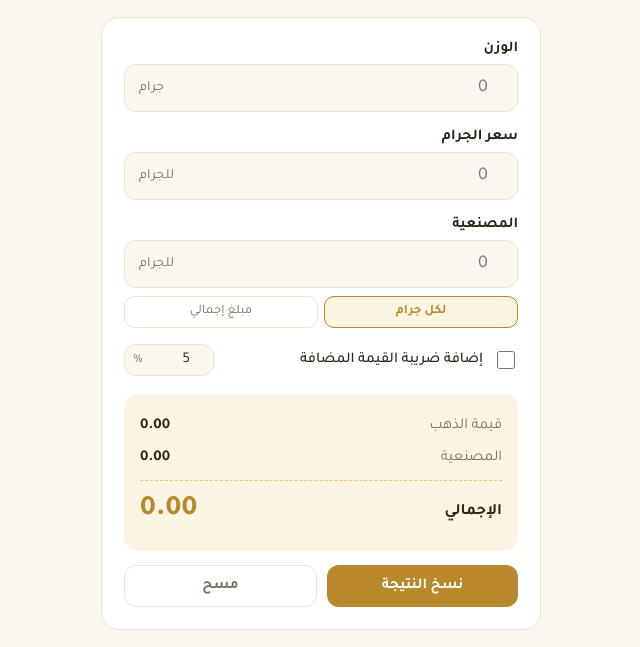
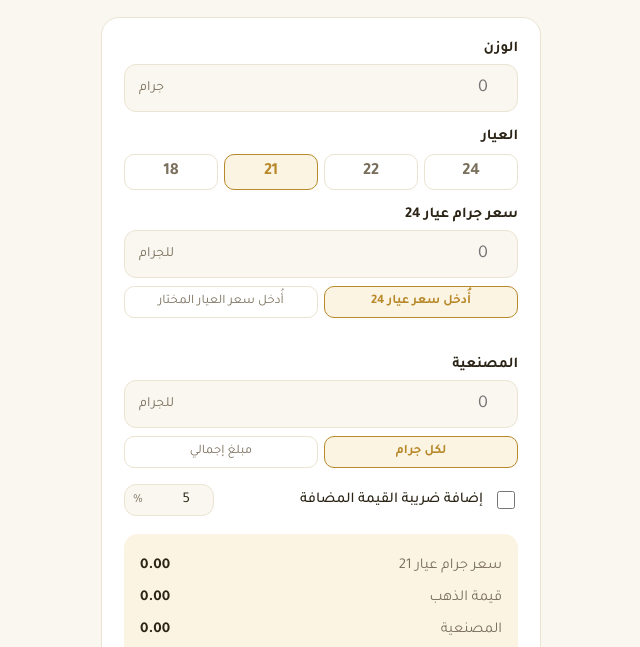
Before and after one commit to sultanabalfoura/gold-calculator, a plain HTML site: page index.html in a window 1280 px wide. Shown: the part 153-800 px from the top of the page, without its empty margins (319-959 px from the left). Drawn offline with Linux system fonts and the light colour scheme.

Commit message:
Add files via upload

```diff
--- a/index.html
+++ b/index.html
@@ -37,6 +37,8 @@
   .toggle button{flex:1;border:1.5px solid var(--line);background:transparent;color:var(--muted);
     font:inherit;font-size:13px;padding:7px;border-radius:10px;cursor:pointer}
   .toggle button.on{border-color:var(--gold);color:var(--gold);background:var(--soft);font-weight:700}
+  .karat button{font-size:17px;font-weight:700}
+  .hint{margin-top:8px;font-size:14px;color:var(--gold);font-weight:700;min-height:1em}
   .row2{display:flex;gap:10px;align-items:center;margin-bottom:6px}
   .row2 input[type=checkbox]{width:18px;height:18px;accent-color:var(--gold)}
   .row2 label{margin:0;font-weight:500}
@@ -69,14 +71,29 @@
     </div>
 
     <div class="field">
-      <label for="price">سعر الجرام</label>
+      <label>العيار</label>
+      <div class="toggle karat">
+        <button type="button" data-k="24">24</button>
+        <button type="button" data-k="22">22</button>
+        <button type="button" data-k="21" class="on">21</button>
+        <button type="button" data-k="18">18</button>
+      </div>
+    </div>
+
+    <div class="field">
+      <label for="price" id="priceLabel">سعر جرام عيار 24</label>
       <div class="input"><input id="price" type="number" inputmode="decimal" min="0" step="any" placeholder="0"><span>للجرام</span></div>
+      <div class="toggle pmode">
+        <button type="button" data-p="base" class="on">أُدخل سعر عيار 24</button>
+        <button type="button" data-p="direct">أُدخل سعر العيار المختار</button>
+      </div>
+      <div class="hint" id="karatHint"></div>
     </div>
 
     <div class="field">
       <label for="making">المصنعية</label>
       <div class="input"><input id="making" type="number" inputmode="decimal" min="0" step="any" placeholder="0"><span id="makingUnit">للجرام</span></div>
-      <div class="toggle">
+      <div class="toggle mmode">
         <button type="button" data-mode="gram" class="on">لكل جرام</button>
         <button type="button" data-mode="total">مبلغ إجمالي</button>
       </div>
@@ -89,6 +106,7 @@
     </div>
 
     <div class="result">
+      <div class="line"><span id="rKaratLbl">سعر جرام عيار 21</span><b id="rKarat">0.00</b></div>
       <div class="line"><span>قيمة الذهب</span><b id="rGold">0.00</b></div>
       <div class="line"><span>المصنعية</span><b id="rMaking">0.00</b></div>
       <div class="line" id="vatLine" style="display:none"><span>الضريبة</span><b id="rVat">0.00</b></div>
@@ -105,14 +123,20 @@
 
 <script>
   const $ = id => document.getElementById(id);
-  let mode = 'gram';
+  let mode = 'gram', karat = 21, pmode = 'base';
   const fmt = n => n.toLocaleString('en-US',{minimumFractionDigits:2,maximumFractionDigits:2});
   const num = id => { const v = parseFloat($(id).value); return isFinite(v) && v > 0 ? v : 0; };
   let last = {};
 
   function calc(){
-    const g = num('grams'), p = num('price'), m = num('making');
+    const g = num('grams'), entered = num('price'), m = num('making');
+    const p = pmode === 'base' ? entered * karat / 24 : entered;
     const gold = g * p;
+    $('priceLabel').textContent = pmode === 'base' ? 'سعر جرام عيار 24' : 'سعر جرام عيار ' + karat;
+    $('rKaratLbl').textContent = 'سعر جرام عيار ' + karat;
+    $('rKarat').textContent = fmt(p);
+    $('karatHint').textContent = pmode === 'base' && karat !== 24 && entered > 0
+      ? 'سعر عيار ' + karat + ' = ' + fmt(p) + ' (نقاوة ' + (karat/24*100).toFixed(1) + '%)' : '';
     const making = mode === 'gram' ? g * m : m;
     const sub = gold + making;
     const vatOn = $('vatOn').checked;
@@ -127,9 +151,17 @@
     last = {g, p, m, gold, making, vat, total, vatOn};
   }
 
-  document.querySelectorAll('.toggle button').forEach(b => b.addEventListener('click', () => {
+  function group(sel, fn){
+    document.querySelectorAll(sel + ' button').forEach(b => b.addEventListener('click', () => {
+      document.querySelectorAll(sel + ' button').forEach(x => x.classList.toggle('on', x === b));
+      fn(b); calc();
+    }));
+  }
+  group('.karat', b => karat = +b.dataset.k);
+  group('.pmode', b => pmode = b.dataset.p);
+  document.querySelectorAll('.mmode button').forEach(b => b.addEventListener('click', () => {
     mode = b.dataset.mode;
-    document.querySelectorAll('.toggle button').forEach(x => x.classList.toggle('on', x === b));
+    document.querySelectorAll('.mmode button').forEach(x => x.classList.toggle('on', x === b));
     $('makingUnit').textContent = mode === 'gram' ? 'للجرام' : 'إجمالي';
     calc();
   }));
@@ -138,7 +170,7 @@
   $('resetBtn').addEventListener('click', () => { ['grams','price','making'].forEach(id => $(id).value=''); calc(); $('grams').focus(); });
 
   $('copyBtn').addEventListener('click', async () => {
-    const t = `الوزن: ${last.g} جرام\nسعر الجرام: ${fmt(last.p)}\nقيمة الذهب: ${fmt(last.gold)}\nالمصنعية: ${fmt(last.making)}` +
+    const t = `العيار: ${karat}\nالوزن: ${last.g} جرام\nسعر الجرام: ${fmt(last.p)}\nقيمة الذهب: ${fmt(last.gold)}\nالمصنعية: ${fmt(last.making)}` +
       (last.vatOn ? `\nالضريبة: ${fmt(last.vat)}` : '') + `\nالإجمالي: ${fmt(last.total)}`;
     const btn = $('copyBtn');
     try { await navigator.clipboard.writeText(t); btn.textContent = 'تم النسخ ✓'; }
```
